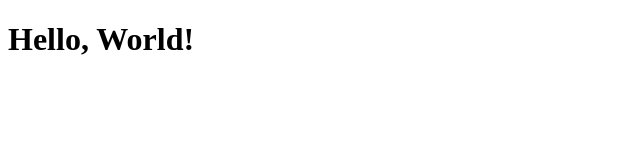
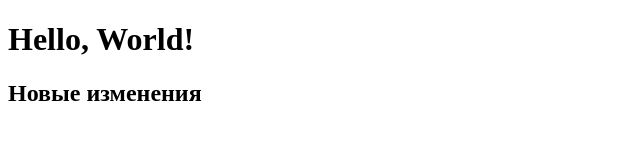
Before and after one commit to My-little-git/start-git, a plain HTML site: page index.html in a window 1280 px wide. Shown: the whole page, without its empty margins (0-640 px from the left). Drawn offline with Linux system fonts and the light colour scheme.

Commit message:
Измения на GitHub

```diff
--- a/index.html
+++ b/index.html
@@ -7,5 +7,6 @@
 </head>
 <body>
     <h1>Hello, World!</h1>
+    <h2>Новые изменения</h2>
 </body>
 </html>
```
